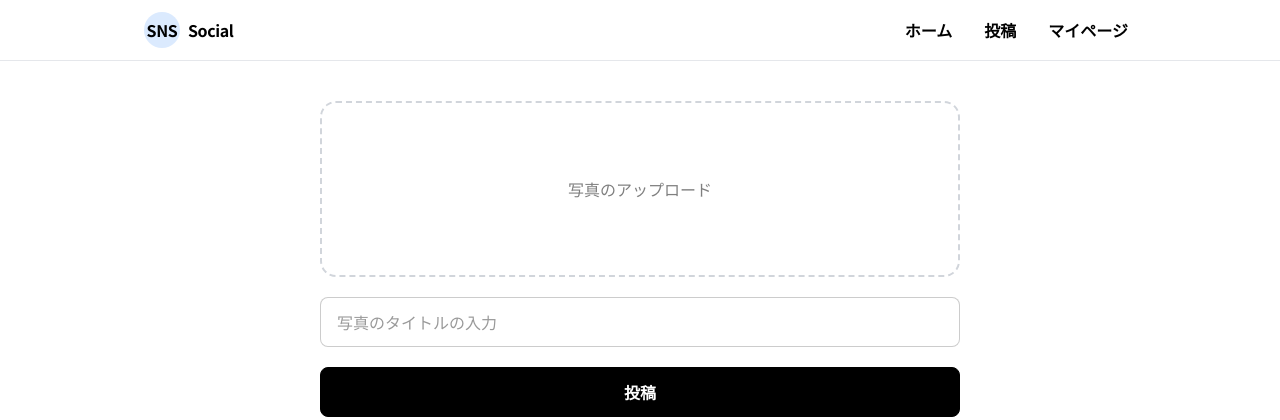
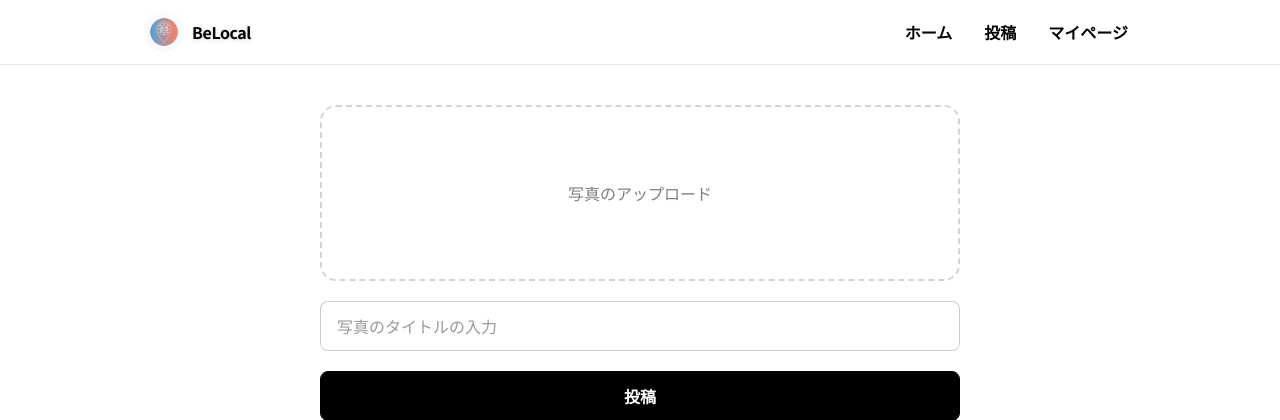
Before and after one commit to keikon0910/rss_hackathon, a Flask app: page /post in a window 1280 px wide. Shown: the top 420 px of the page. Run offline with Flask 3, Linux system fonts and the light colour scheme; the visitor is signed in with stand-in values (Sample User, id 1); some libraries are stand-ins or nearby versions.

Commit message:
ロゴの編集

```diff
--- a/templates/index/index.html
+++ b/templates/index/index.html
@@ -48,7 +48,9 @@
   <header class="fixed inset-x-0 top-0 z-20">
     <div class="max-w-5xl mx-auto px-4 py-3 flex items-center">
       <div id="brandHeader" class="flex items-center gap-2 opacity-0 transition-opacity duration-700">
-        <div class="w-8 h-8 rounded-full bg-white/80 grid place-items-center text-[10px] font-semibold">SNS</div>
+        <img src="{{ url_for('static', filename='images/logo.png') }}"
+       alt="BeLocal ロゴ"
+       class="w-10 h-10 rounded-full object-cover">
         <span class="text-white font-semibold drop-shadow">BeLocal</span>
       </div>
     </div>
--- a/templates/personal_page/personal_page.html
+++ b/templates/personal_page/personal_page.html
@@ -23,8 +23,10 @@
   <div class="max-w-5xl mx-auto px-4 py-3 flex items-center gap-3">
     <!-- ロゴ -->
     <div class="flex items-center gap-2 font-extrabold tracking-tight">
-      <div class="w-9 h-9 rounded-full bg-blue-100 grid place-items-center">SNS</div>
-      <span>Social</span>
+      <img src="{{ url_for('static', filename='images/logo.png') }}"
+       alt="BeLocal ロゴ"
+       class="w-10 h-10 rounded-full object-cover">
+        <span class="text-black font-semibold drop-shadow">BeLocal</span>
     </div>
 
       <nav class="ml-auto">
--- a/templates/personal_page/personal_setting.html
+++ b/templates/personal_page/personal_setting.html
@@ -22,8 +22,10 @@
     <div class="max-w-5xl mx-auto px-4 py-3 flex items-center gap-3">
       <!-- ロゴ -->
       <div class="flex items-center gap-2 font-extrabold tracking-tight">
-        <div class="w-9 h-9 rounded-full bg-blue-100 grid place-items-center">SNS</div>
-        <span>Social</span>
+        <img src="{{ url_for('static', filename='images/logo.png') }}"
+       alt="BeLocal ロゴ"
+       class="w-10 h-10 rounded-full object-cover">
+        <span class="text-black font-semibold drop-shadow">BeLocal</span>
       </div>
       <!-- ▼ ここを遷移先に変更 -->
       <nav class="ml-auto">
--- a/templates/photograph/post.html
+++ b/templates/photograph/post.html
@@ -34,8 +34,10 @@
     <header class="sticky top-0 z-10 bg-white border-b border-gray-200">
       <div class="max-w-5xl mx-auto px-4 py-3 flex items-center gap-3">
         <div class="flex items-center gap-2 font-extrabold tracking-tight">
-          <div class="w-9 h-9 rounded-full bg-blue-100 grid place-items-center">SNS</div>
-          <span>Social</span>
+          <img src="{{ url_for('static', filename='images/logo.png') }}"
+       alt="BeLocal ロゴ"
+       class="w-10 h-10 rounded-full object-cover">
+        <span class="text-black font-semibold drop-shadow">BeLocal</span>
         </div>
         <nav class="ml-auto">
           <ul class="flex items-center gap-4 font-semibold">
--- a/templates/photograph/post_past.html
+++ b/templates/photograph/post_past.html
@@ -21,8 +21,10 @@
     <header class="sticky top-0 z-10 bg-white border-b border-gray-200">
         <div class="container mx-auto px-4 py-3 flex justify-between items-center">
             <div class="flex items-center gap-2 font-bold text-lg">
-                <div class="w-9 h-9 rounded-full bg-blue-100 grid place-items-center text-sm font-semibold">SNS</div>
-                <span>Social</span>
+                <img src="{{ url_for('static', filename='images/logo.png') }}"
+       alt="BeLocal ロゴ"
+       class="w-10 h-10 rounded-full object-cover">
+        <span class="text-black font-semibold drop-shadow">BeLocal</span>
             </div>
 
             <nav>
```
Also changed, not shown: templates/home/home.html (+5 -3 lines), templates/index/login.html (+7 -3 lines), templates/index/registration.html (+10 -6 lines).
